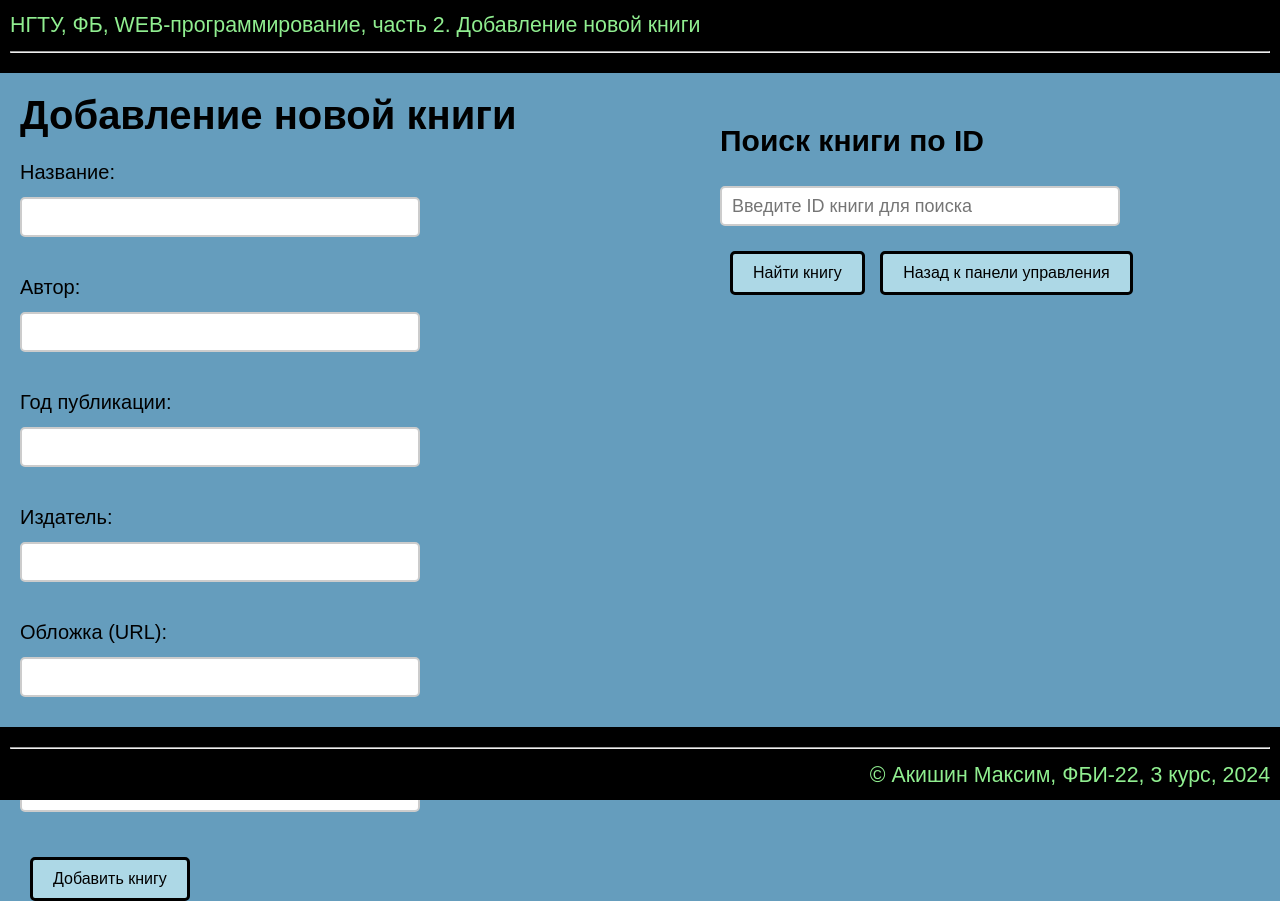
After one commit to Maksim5789/web-back-labs, a Flask app: page /rgz/add_book in a window 1280 px wide. The commit adds this page. Run offline with Flask 3, Linux system fonts and the light colour scheme; the visitor is signed in with stand-in values (Sample User, id 1).

Commit message:
Добавление страниц для редактирования и добавления книг

```diff
--- a/rgz.py
+++ b/rgz.py
@@ -246,3 +246,107 @@ def delete_account():
 
     session.pop('login', None)  # Удаляем сессию
     return redirect('/rgz/login')
+
+
+@rgz.route('/rgz/manage_books', methods=['GET'])
+def manage_books():
+    # Проверяем, есть ли активная сессия и существует ли логин
+    if 'login' not in session:
+        return redirect('/rgz/login')  # Если нет, перенаправляем на страницу входа
+
+    # Отображение страницы управления книгами
+    return render_template('rgz/manage_books.html')
+
+@rgz.route('/rgz/edit_book', methods=['GET', 'POST'])
+def edit_book():
+    if 'login' not in session:
+        return redirect('/rgz/login')
+
+    conn, cur = db_connect()
+    book = None
+    search_attempt = False  # Инициализируем переменную
+
+    if request.method == 'POST':
+        # Обновление данных книги
+        book_id = request.form.get('id')
+        title = request.form.get('title')
+        author = request.form.get('author')
+        year_of_publication = request.form.get('year_of_publication')
+        publisher = request.form.get('publisher')
+        book_cover = request.form.get('book_cover')
+        amount_of_pages = request.form.get('amount_of_pages')
+
+        cur.execute("""
+            UPDATE books
+            SET title=?, author=?, year_of_publication=?, publisher=?, book_cover=?, amount_of_pages=?
+            WHERE id=?;
+        """, (title, author, year_of_publication, publisher, book_cover, amount_of_pages, book_id))
+
+        db_close(conn, cur)
+        return redirect('/rgz/manage_books')
+
+    # Поиск книги по ID
+    book_id = request.args.get('id')
+    if book_id:
+        cur.execute("SELECT * FROM books WHERE id=?;", (book_id,))
+        book = cur.fetchone()
+
+        if book is None:
+            search_attempt = True  # Устанавливаем флаг, если книга не найдена
+
+    db_close(conn, cur)
+    return render_template('rgz/edit_book.html', book=book, search_attempt=search_attempt)
+
+@rgz.route('/rgz/add_book', methods=['GET', 'POST'])
+def add_book():
+    if 'login' not in session:
+        return redirect('/rgz/login')
+
+    conn, cur = db_connect()
+    success_message = None
+    error_message = None
+    search_attempt = False
+    book = None
+
+    if request.method == 'POST':
+        # Получаем данные из формы
+        book_id = request.form.get('id')
+        title = request.form.get('title')
+        author = request.form.get('author')
+        year_of_publication = request.form.get('year_of_publication')
+        publisher = request.form.get('publisher')
+        book_cover = request.form.get('book_cover')
+        amount_of_pages = request.form.get('amount_of_pages')
+
+        # Проверка на пустые поля
+        if not all([book_id, title, author, year_of_publication, publisher, book_cover, amount_of_pages]):
+            error_message = "Ошибка: Все поля должны быть заполнены."
+        else:
+            # Проверяем, существует ли книга с таким ID
+            cur.execute("SELECT * FROM Books WHERE id=?;", (book_id,))
+            existing_book = cur.fetchone()
+
+            if existing_book:
+                error_message = "Ошибка: Книга с таким ID уже существует."
+            else:
+                # Вставляем данные в таблицу books
+                try:
+                    cur.execute("""
+                        INSERT INTO Books (id, title, author, year_of_publication, publisher, book_cover, amount_of_pages)
+                        VALUES (?, ?, ?, ?, ?, ?, ?);
+                    """, (book_id, title, author, year_of_publication, publisher, book_cover, amount_of_pages))
+                    conn.commit()
+                    success_message = "Книга успешно добавлена!"
+                except Exception as e:
+                    error_message = f"Произошла ошибка: {str(e)}"
+
+    # Поиск книги по ID
+    book_id = request.args.get('id')
+    if book_id:
+        cur.execute("SELECT * FROM Books WHERE id=?;", (book_id,))
+        book = cur.fetchone()
+        if book is None:
+            search_attempt = True
+
+    db_close(conn, cur)
+    return render_template('rgz/add_book.html', book=book, search_attempt=search_attempt, success_message=success_message, error_message=error_message)
--- /dev/null
+++ b/templates/rgz/add_book.html
@@ -0,0 +1,148 @@
+{% extends "base.html" %}
+
+{% block lab %}Добавление новой книги{% endblock %}
+
+{% block main %}
+<style>
+    .button {
+        background-color: lightblue;
+        border: 3px solid black;
+        color: black;
+        padding: 10px 20px;
+        margin-top: 10px;
+        margin-left: 10px;
+        font-size: 16px;
+        border-radius: 5px;
+        cursor: pointer;
+        text-decoration: none;
+        display: inline-block;
+    }
+
+    .button:hover {
+        background-color: deepskyblue;
+    }
+
+    input[type="text"], input[type="number"] {
+        width: 100%;
+        max-width: 400px;
+        height: 40px;
+        padding: 10px;
+        margin-top: 5px;
+        margin-bottom: 15px;
+        border: 2px solid #ccc;
+        border-radius: 5px;
+        box-sizing: border-box;
+        font-size: 18px;
+    }
+
+    .form-group {
+        margin-bottom: 20px;
+    }
+
+    .form-group label {
+        display: block;
+        margin-bottom: 5px;
+    }
+
+    .button-container {
+        margin-top: 20px;
+    }
+
+    .book-preview {
+        border: 5px solid #ccc;
+        padding: 15px;
+        border-radius: 5px;
+        width: 100%; /* Устанавливаем ширину блока */
+        max-width: 1000px; /* Максимальная ширина блока */
+        margin-top: 20px; /* Отступ сверху для блока с книгой */
+        margin-left: 600px;
+    }
+
+    .book-preview-content {
+        display: flex;
+        gap: 15px;
+    }
+
+    .book-preview img {
+        width: 400px; /* Ограничиваем ширину обложки */
+        height: 500px; /* Автоматическая высота */
+        border-radius: 5px;
+    }
+
+    .book-details {
+        display: flex;
+        flex-direction: column;
+    }
+</style>
+
+<h1>Добавление новой книги</h1>
+
+{% if success_message %}
+    <p style="color: green;">{{ success_message }}</p>
+{% endif %}
+
+<form method="POST">
+    <div class="form-group">
+        <label for="title">Название:</label>
+        <input type="text" name="title" required>
+    </div>
+
+    <div class="form-group">
+        <label for="author">Автор:</label>
+        <input type="text" name="author" required>
+    </div>
+
+    <div class="form-group">
+        <label for="year_of_publication">Год публикации:</label>
+        <input type="number" name="year_of_publication" required>
+    </div>
+
+    <div class="form-group">
+        <label for="publisher">Издатель:</label>
+        <input type="text" name="publisher" required>
+    </div>
+
+    <div class="form-group">
+        <label for="book_cover">Обложка (URL):</label>
+        <input type="text" name="book_cover" required>
+    </div>
+
+    <div class="form-group">
+        <label for="amount_of_pages">Количество страниц:</label>
+        <input type="number" name="amount_of_pages" required>
+    </div>
+
+    <div class="button-container">
+        <button class="button" type="submit">Добавить книгу</button>
+    </div>
+</form>
+
+<form method="GET" action="{{ url_for('rgz.add_book') }}" style="margin-left: 700px; margin-top: -799.5px">
+    <h2>Поиск книги по ID</h2>
+    <input type="text" name="id" placeholder="Введите ID книги для поиска" required>
+    <button class="button" type="submit">Найти книгу</button>
+    <button class="button"><a href="/rgz/manage_books" style="color: black; text-decoration: none;">Назад к панели управления</a></button>
+</form>
+
+{% if search_attempt %}
+    <p style="color: red; margin-left: 710px;">Книга не найдена.</p>
+{% endif %}
+
+{% if book %}
+    <div class="book-preview">
+        <div class="book-preview-content">
+            <img src="{{ book['book_cover'] }}" alt="Обложка книги">
+            <div class="book-details">
+                <h3>Информация о книге</h3>
+                <p><strong>ID:</strong> {{ book['id'] }}</p>
+                <p><strong>Название:</strong> {{ book['title'] }}</p>
+                <p><strong>Автор:</strong> {{ book['author'] }}</p>
+                <p><strong>Год публикации:</strong> {{ book['year_of_publication'] }}</p>
+                <p><strong>Издатель:</strong> {{ book['publisher'] }}</p>
+                <p><strong>Количество страниц:</strong> {{ book['amount_of_pages'] }}</p>
+            </div>
+        </div>
+    </div>
+{% endif %}
+
+{% endblock %}
--- a/templates/rgz/main.html
+++ b/templates/rgz/main.html
@@ -40,6 +40,7 @@
                 <button class="nav-button" type = "submit"><a href="/rgz/register">Регистрация</a></button>
                 <button class="nav-button" type = "submit"><a href="/rgz/login">Авторизация</a></button>
                 <button class="nav-button" type = "submit"><a href="/rgz/account">Аккаунт</a></button>
+                <button class="nav-button" type = "submit"><a href="/rgz/manage_books">Управление списком книг</a></button>
             </div>
         </nav>
     </div>
```
Also changed, not shown: templates/rgz/edit_book.html (added, +151 -0 lines), templates/rgz/manage_books.html (added, +43 -0 lines).
